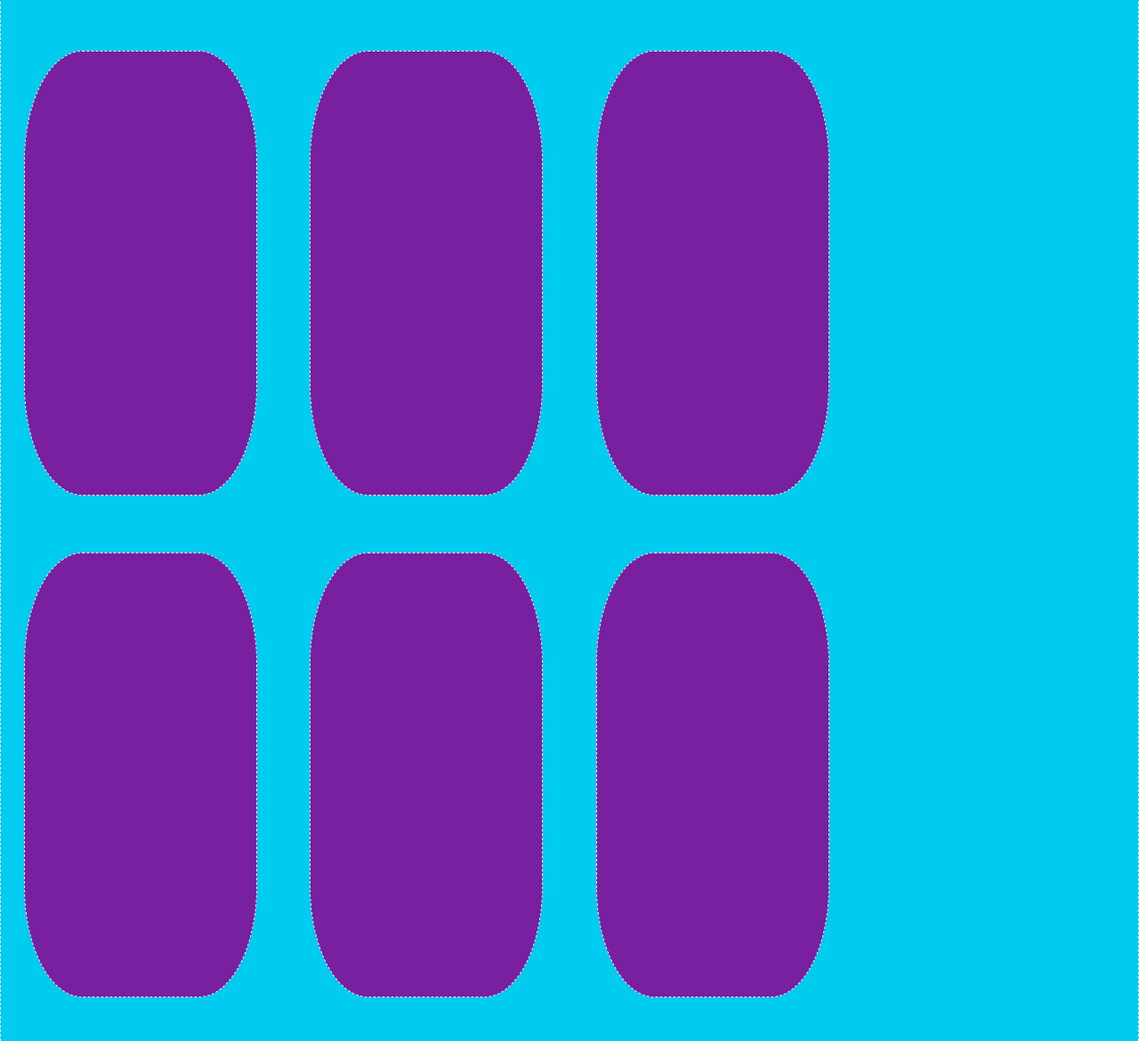
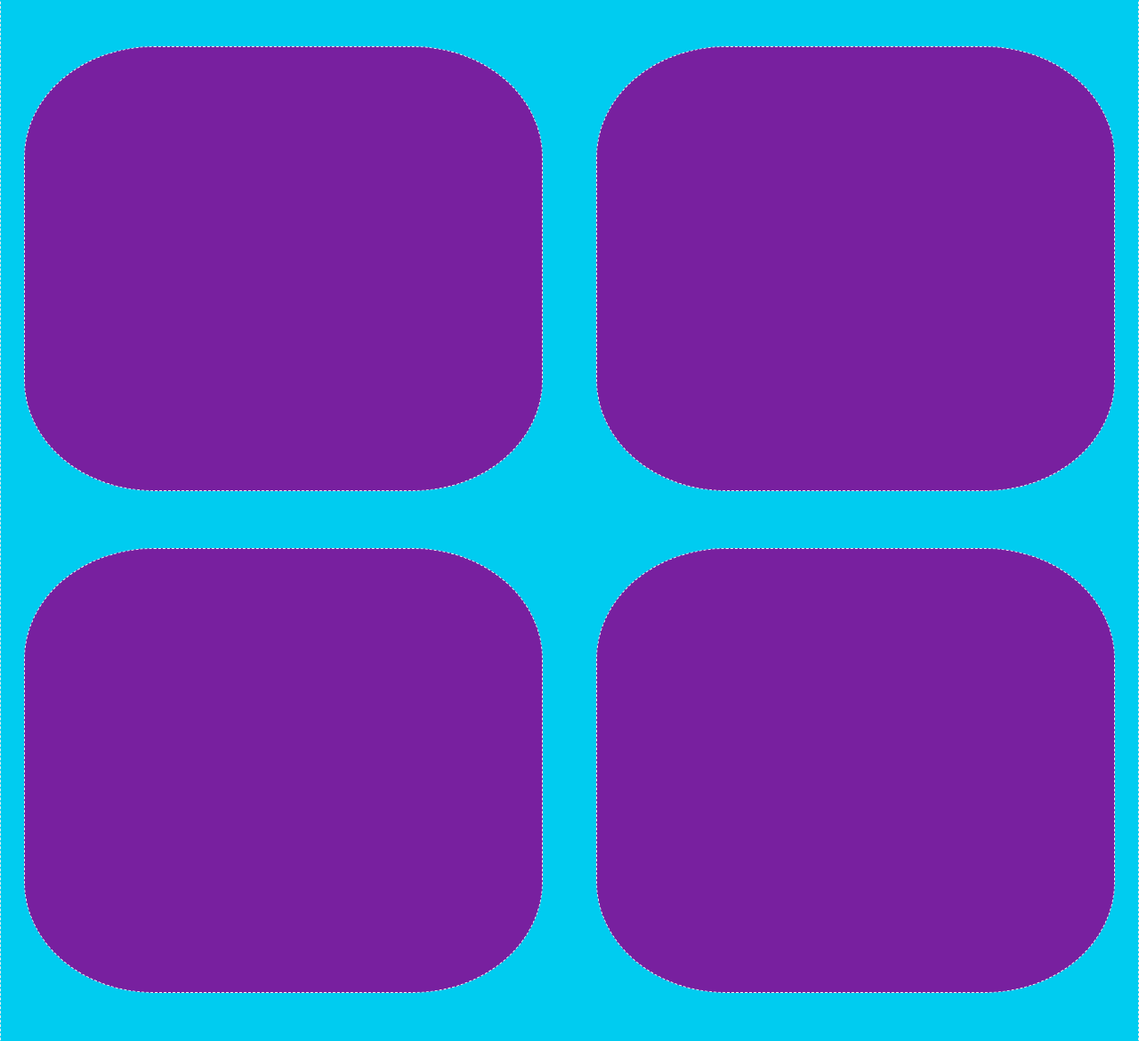
Before and after one commit to elmokirk/base-framework, a plain HTML site: page index.html in a window 1280 px wide. Shown: the part 1372-2542 px from the top of the page at 89% size. Drawn offline with Linux system fonts and the light colour scheme; files whose address does not match are found by name.

Commit message:
grid adj

```diff
--- a/index.html
+++ b/index.html
@@ -50,22 +50,22 @@
 
     <main id="main">
       <section class="row first">
-        <div class="card bs-col-4 md-col-2 lg-col-8"></div>
-        <div class="card bs-col-4 md-col-2 lg-col-8"></div>
-        <div class="card bs-col-2 md-col-2 lg-col-4"></div>
-        <div class="card bs-col-4 md-col-2 lg-col-12"></div>
+        <div class="card bs-col-6 md-col-6 lg-col-6"></div>
+        <div class="card bs-col-6 md-col-6 lg-col-6"></div>
+        <div class="card bs-col-6 md-col-6 lg-col-6"></div>
+        <div class="card bs-col-6 md-col-6 lg-col-62"></div>
 
       </section>
       <section class="row">
-        <div class="card bs-col-2 md-col-3 lg-col-8"></div>
-        <div class="card bs-col-2 md-col-3 lg-col-2"></div>
-        <div class="card bs-col-2 md-col-3 lg-col-9"></div>
+        <div class="card bs-col-6 md-col-6 lg-col-6"></div>
+        <div class="card bs-col-6 md-col-6 lg-col-6"></div>
+        <div class="card bs-col-6 md-col-6 lg-col-6"></div>
 
       </section>
       <section class="row">
-        <div class="card bs-col-2 md-col-3 lg-col-8"></div>
-        <div class="card bs-col-2 md-col-3 lg-col-2"></div>
-        <div class="card bs-col-2 md-col-3 lg-col-9"></div>
+        <div class="card bs-col-6 md-col-6 lg-col-6"></div>
+        <div class="card bs-col-6 md-col-6 lg-col-6"></div>
+        <div class="card bs-col-6 md-col-6 lg-col-6"></div>
 
       </section>
       <section class="rowFullRight">
```
